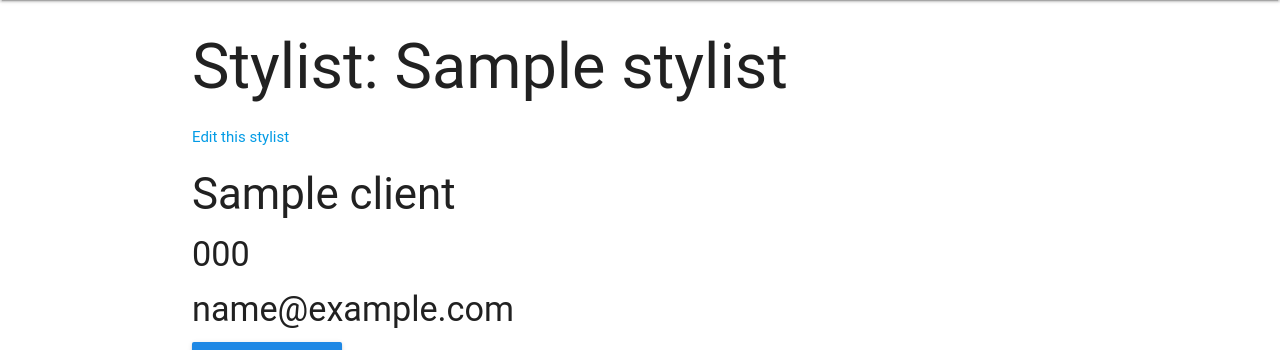
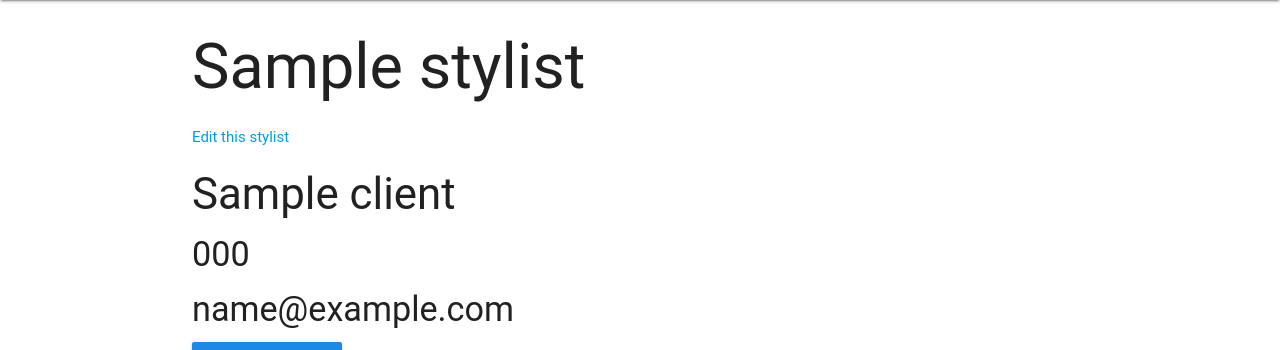
Before and after one commit to adamrr724/Hair-Salon-PHP, a PHP site: template views/stylist.html.twig in a window 1280 px wide. Shown: the part 64-414 px from the top of the page. Run offline with PHP 8.4, Linux system fonts and the light colour scheme; the template is opened without the code that fills it: most values are stand-ins (such as "Sample title", 1, 10 or a date in 2020); some libraries are stand-ins or nearby versions; some web fonts are replaced.

Commit message:
added route for stylist.html.twig

```diff
--- a/views/index.html.twig
+++ b/views/index.html.twig
@@ -26,7 +26,7 @@
             </form>
 
                 {% for stylist in stylists %}
-                <a class="waves-effect waves-teal btn-large buttons" href="/cuisines/{{ cuisine.getId }}">{{ stylist.getName }}</a>
+                <a class="waves-effect waves-teal btn-large buttons" href="/stylist/{{ stylist.getId }}">{{ stylist.getName }}</a>
                 {% endfor %}
         </div>
     </body>
--- a/views/stylist.html.twig
+++ b/views/stylist.html.twig
@@ -19,7 +19,7 @@
     </nav>
     <div class="container">
         <div class="">
-            <h1>Stylist: {{ stylist.getName }}</h1>
+            <h1>{{ stylist.getName }}</h1>
         </div>
 
         <p><a href="/stylists/{{ stylist.getId }}/edit">Edit this stylist</a></p>
```
